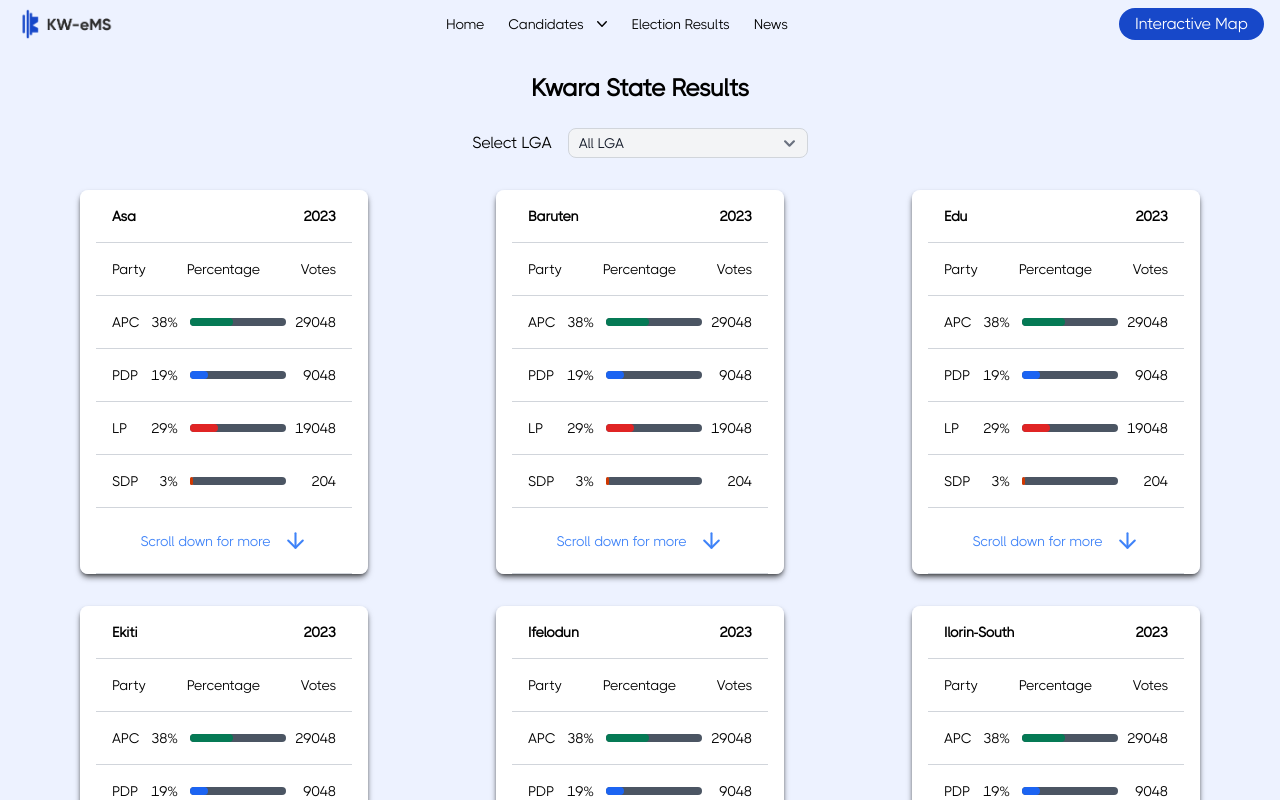
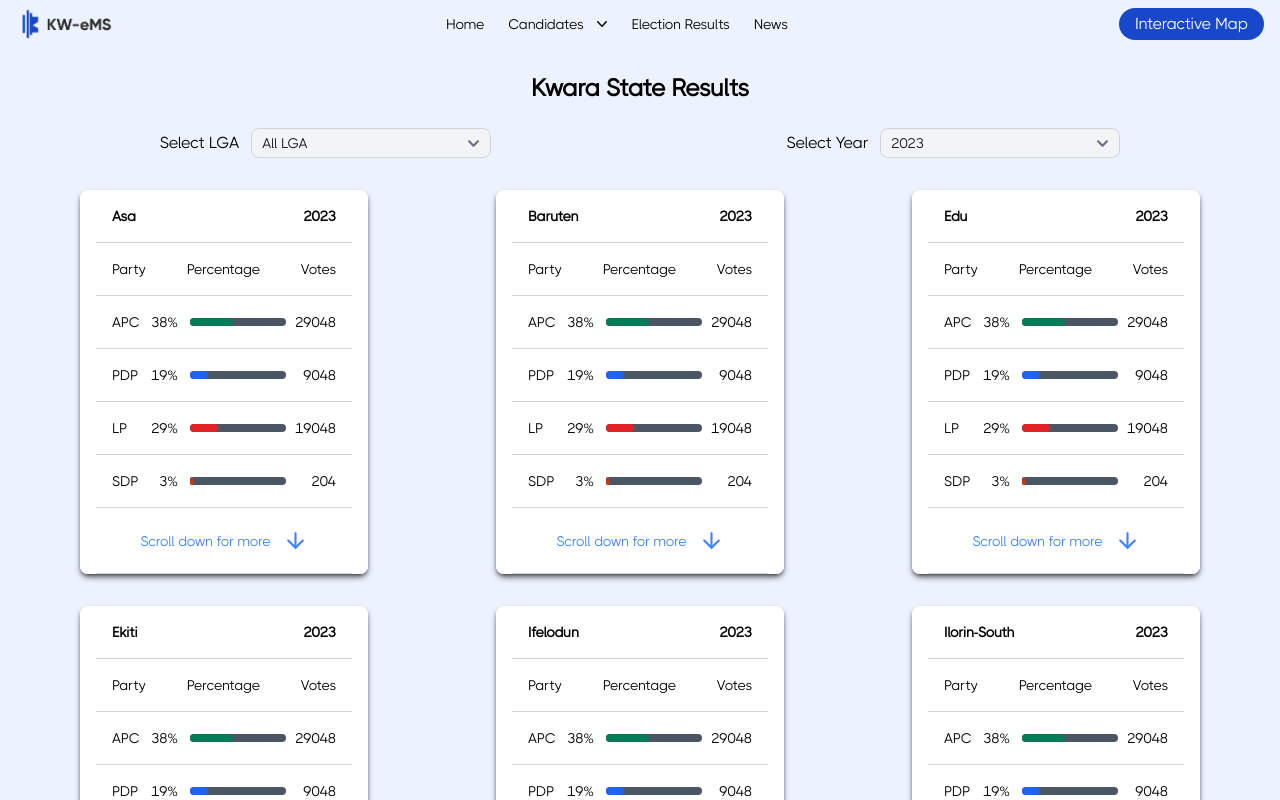
Before and after one commit to thereal-osas/KW-eMS, a React (Create React App) app: page /results in a window 1280 px wide. Shown: the top 800 px of the page. Built offline with nearby package versions, Linux system fonts and the light colour scheme.

Commit message:
year dropdown added

```diff
--- a/src/pages/LiveResult.jsx
+++ b/src/pages/LiveResult.jsx
@@ -4,6 +4,8 @@ import Kwara from "../Data/LGA";
 
 function LiveResult() {
 	const [current, setcurrent] = useState([...Kwara]);
+	const [year, setyear] = useState("2023");
+
 	const handleChange = (e) => {
 		if (e.target.value === "all") {
 			setcurrent(Kwara);
@@ -11,13 +13,17 @@ function LiveResult() {
 			setcurrent([e.target.value]);
 		}
 	};
+	const handleYearChange = (e) => {
+		setyear(e.target.value);
+		console.log(year);
+	};
 	return (
 		<section>
 			<div className="text-xl xs:text-2xl font-semibold text-center p-6">
 				<p>Kwara State Results</p>
 			</div>
 			<div className=" container flex md:flex-row flex-col items-center gap-6 justify-around mx-auto px-6">
-				<div className="flex gap-4 items-center">
+				<div className="flex xs:flex-row flex-col gap-3 items-center">
 					<label htmlFor="lga">Select LGA</label>
 					<select
 						onChange={handleChange}
@@ -34,7 +40,26 @@ function LiveResult() {
 						))}
 					</select>
 				</div>
+				<div className="flex xs:flex-row flex-col gap-3 items-center">
+					<label htmlFor="year">Select Year</label>
+					<select
+						onChange={handleYearChange}
+						id="year"
+						className="bg-gray-100 border border-gray-300 text-gray-900 text-sm rounded-lg  w-60 px-2.5 py-1  ">
+						<option value="2023">2023</option>
+						<option value="2019">2019</option>
+						<option value="2015">2015</option>
+						<option value="2011">2011</option>
+						<option value="2006">2006</option>
+					</select>
 				</div>
+			</div>
+			{year !== "2023" ? (
+				<p className="text-blue-600 text-2xl font-extrabold text-center p-12">
+					{" "}
+					No data for this selected year{" "}
+				</p>
+			) : (
 				<div className="container mx-auto    gap-8  p-8 flex flex-wrap justify-around">
 					{current.map((a, b) => (
 						<ResultComponent
@@ -43,6 +68,7 @@ function LiveResult() {
 						/>
 					))}
 				</div>
+			)}
 		</section>
 	);
 }
```
Lines whose indentation alone changed are shown as unchanged.
